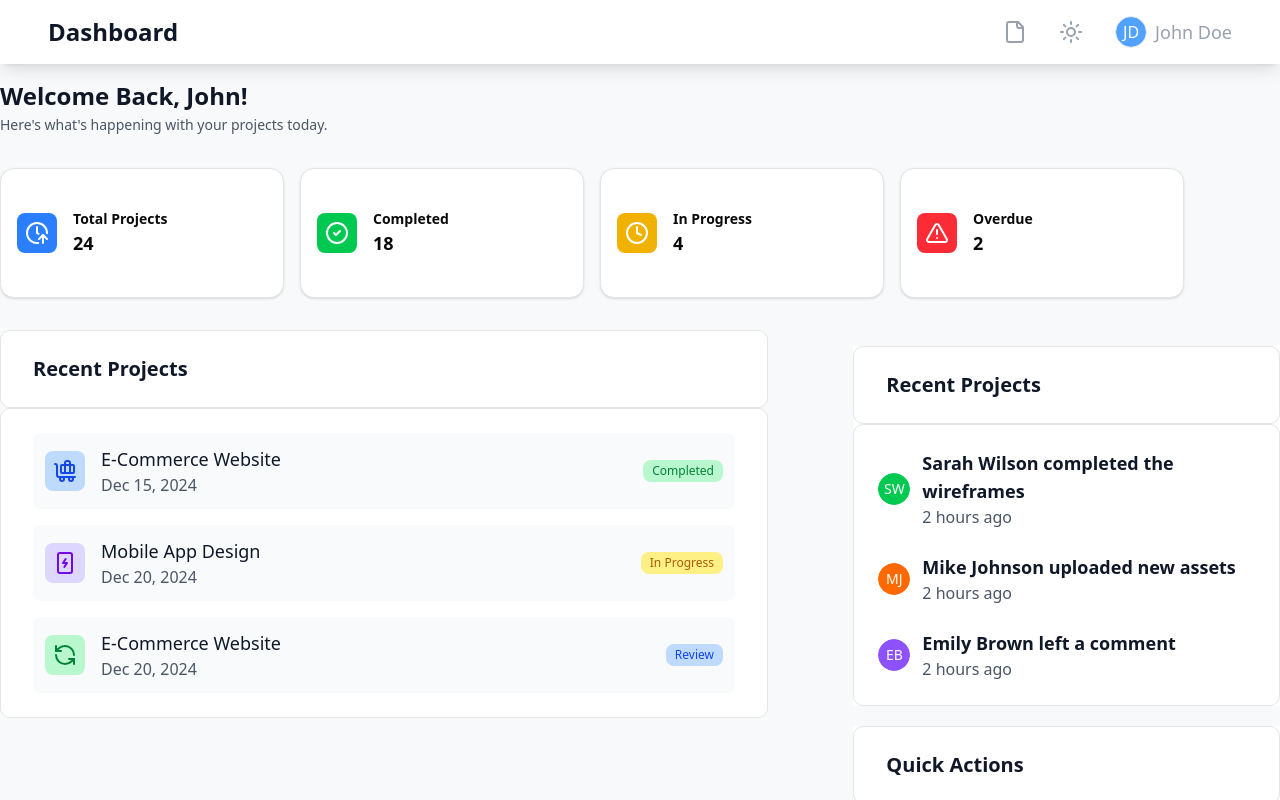
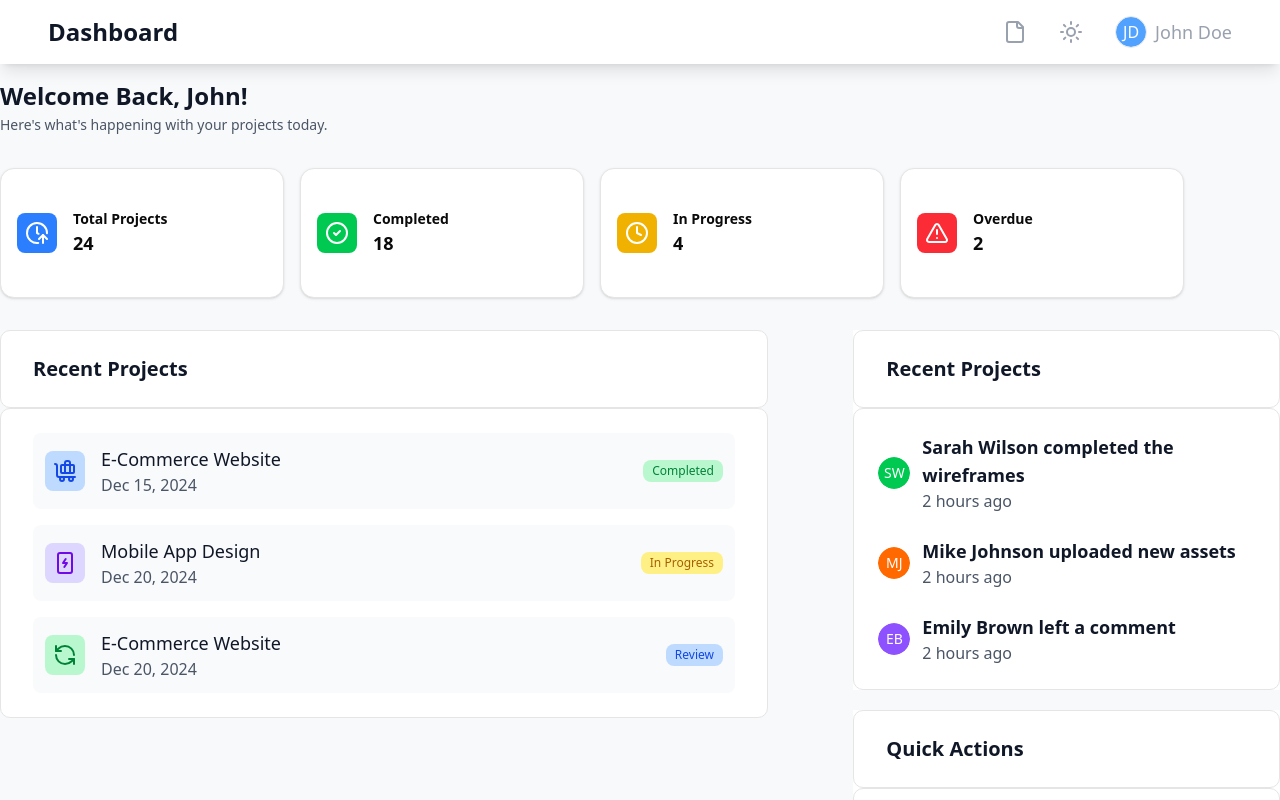
Before and after one commit to lakshaykhokhar2003/assignment11, a Next.js app: page / in a window 1280 px wide. Shown: the top 800 px of the page. Built offline with nearby package versions, Linux system fonts and the light colour scheme.

Commit message:
fix: alignment issue

```diff
--- a/app/page.tsx
+++ b/app/page.tsx
@@ -18,7 +18,7 @@ export default function Home() {
                 <DetailsCard values={cardValues}/>
                 <div className="my-4 flex flex-row justify-between">
                     <Projects values={projectValues}/>
-                    <div className="my-4 flex flex-col justify-between max-w-1/3 w-full gap-5">
+                    <div className="flex flex-col justify-between max-w-1/3 w-full gap-5">
                         <Activity values={ActivityValues}/>
                         <Actions values={ActionValues}/>
                     </div>
```
